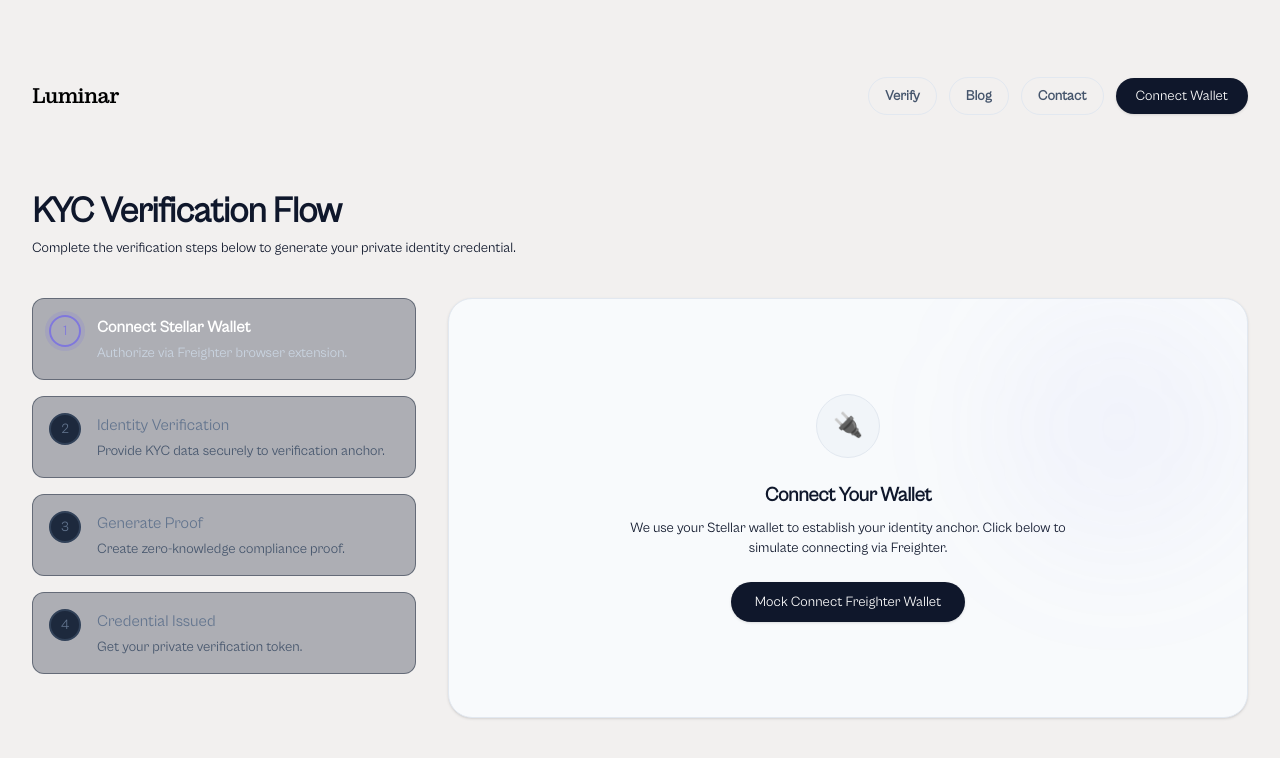
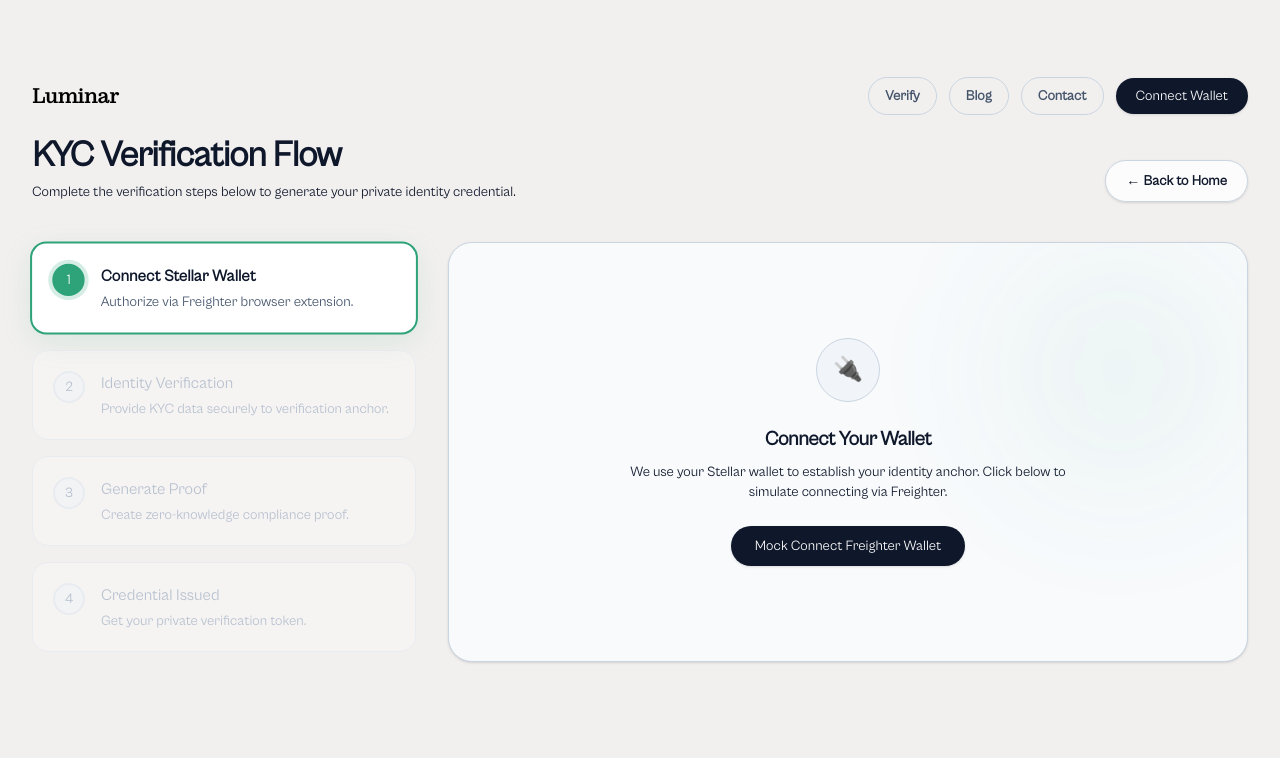
Before and after one commit to 0day-Ashish/luminar.io, a Next.js app in the folder frontend/: page /verify in a window 1280 px wide. Shown: the top 758 px of the page. Built offline with nearby package versions, Linux system fonts and the light colour scheme.

Commit message:
style: update primary color to emerald, standardize border colors to slate-300, and improve navigation layout in verify page

```diff
--- a/frontend/app/globals.css
+++ b/frontend/app/globals.css
@@ -3,7 +3,7 @@
 @config "../tailwind.config.ts";
 
 @theme {
-  --color-luminar: #7F77DD;
+  --color-luminar: #2EA37A;
   --font-cabinet: var(--font-cabinet);
   --font-zodiak: var(--font-zodiak);
 }
--- a/frontend/app/layout.tsx
+++ b/frontend/app/layout.tsx
@@ -61,19 +61,19 @@ export default function RootLayout({
                 <nav className="flex items-center space-x-3">
                   <Link
                     href="/verify"
-                    className="px-4 py-2 border border-slate-200 hover:border-slate-400 text-sm font-bold text-slate-600 hover:text-black rounded-full transition duration-200"
+                    className="px-4 py-2 border border-slate-300 hover:border-slate-400 text-sm font-bold text-slate-600 hover:text-black rounded-full transition duration-200"
                   >
                     Verify
                   </Link>
                   <Link
                     href="/blog"
-                    className="px-4 py-2 border border-slate-200 hover:border-slate-400 text-sm font-bold text-slate-600 hover:text-black rounded-full transition duration-200"
+                    className="px-4 py-2 border border-slate-300 hover:border-slate-400 text-sm font-bold text-slate-600 hover:text-black rounded-full transition duration-200"
                   >
                     Blog
                   </Link>
                   <Link
                     href="/contact"
-                    className="px-4 py-2 border border-slate-200 hover:border-slate-400 text-sm font-bold text-slate-600 hover:text-black rounded-full transition duration-200"
+                    className="px-4 py-2 border border-slate-300 hover:border-slate-400 text-sm font-bold text-slate-600 hover:text-black rounded-full transition duration-200"
                   >
                     Contact
                   </Link>
--- a/frontend/app/terms/page.tsx
+++ b/frontend/app/terms/page.tsx
@@ -4,7 +4,7 @@ export default function TermsPage() {
   return (
     <div className="max-w-3xl mx-auto px-4 sm:px-6 py-16 md:py-24 text-slate-800 font-cabinet">
       {/* Title & Header */}
-      <div className="border-b border-slate-200 pb-10 mb-12">
+      <div className="border-b border-slate-300 pb-10 mb-12">
         <h1 className="text-4xl sm:text-5xl font-bold tracking-tight text-slate-900 font-cabinet mb-4">
           Platform Terms of Service
         </h1>
@@ -29,7 +29,7 @@ export default function TermsPage() {
                 <div className="flex items-start gap-3">
                   <span className="font-bold text-slate-900 shrink-0">1.1.</span>
                   <p>
-                    The definitions and rules of interpretation in this clause 1 apply in this Agreement.
+                    The definitions and rules of interpretation in this clause 1 copy in this Agreement.
                   </p>
                 </div>
 
@@ -80,7 +80,7 @@ export default function TermsPage() {
         </section>
 
         {/* Clause 2: Use of the Platform */}
-        <section className="space-y-6 pt-8 border-t border-slate-200/60">
+        <section className="space-y-6 pt-8 border-t border-slate-300">
           <div className="flex items-start gap-4">
             <span className="text-lg font-bold text-slate-900 leading-none">2.</span>
             <div className="space-y-6 flex-grow">
--- a/frontend/app/verify/page.tsx
+++ b/frontend/app/verify/page.tsx
@@ -1,6 +1,7 @@
 "use client";
 
 import React, { useState } from "react";
+import Link from "next/link";
 import ProofStep from "../../components/ProofStep";
 import KYCForm from "../../components/KYCForm";
 import CredentialCard from "../../components/CredentialCard";
@@ -29,12 +30,20 @@ export default function VerifyPage() {
   };
 
   return (
-    <div className="flex-grow max-w-7xl mx-auto px-4 sm:px-6 lg:px-8 py-16 w-full">
-      <div className="mb-10">
-        <h1 className="text-3xl sm:text-4xl font-bold tracking-tight text-slate-900 font-cabinet">KYC Verification Flow</h1>
-        <p className="text-slate-550 text-sm mt-1.5 font-cabinet">
-          Complete the verification steps below to generate your private identity credential.
-        </p>
+    <div className="flex-grow max-w-7xl mx-auto px-4 sm:px-6 lg:px-8 pt-2 pb-16 w-full">
+      <div className="mb-10 flex flex-col sm:flex-row sm:items-end sm:justify-between gap-4">
+        <div>
+          <h1 className="text-3xl sm:text-4xl font-bold tracking-tight text-slate-900 font-cabinet">KYC Verification Flow</h1>
+          <p className="text-slate-550 text-sm mt-1.5 font-cabinet">
+            Complete the verification steps below to generate your private identity credential.
+          </p>
+        </div>
+        <Link
+          href="/"
+          className="px-5 py-2.5 border border-slate-300 hover:border-slate-400 text-sm font-bold text-slate-650 hover:text-black rounded-full transition duration-200 shadow-sm inline-flex items-center gap-1.5 bg-white/80 self-start sm:self-auto font-cabinet"
+        >
+          ← Back to Home
+        </Link>
       </div>
 
       <div className="grid grid-cols-1 lg:grid-cols-12 gap-8 items-start">
@@ -83,13 +92,13 @@ export default function VerifyPage() {
         </div>
 
         {/* Dynamic Action Pane */}
-        <div className="lg:col-span-8 bg-slate-50 border border-slate-200 rounded-3xl p-6 md:p-10 min-h-[420px] flex flex-col justify-center items-center relative overflow-hidden shadow-sm">
+        <div className="lg:col-span-8 bg-slate-50 border border-slate-300 rounded-3xl p-6 md:p-10 min-h-[420px] flex flex-col justify-center items-center relative overflow-hidden shadow-sm">
           {/* Subtle background glow */}
           <div className="absolute top-0 right-0 w-64 h-64 bg-luminar/5 rounded-full filter blur-3xl pointer-events-none"></div>
 
           {currentStep === "connect" && (
             <div className="text-center space-y-6 max-w-md">
-              <div className="w-16 h-16 rounded-full bg-slate-100 border border-slate-200 flex items-center justify-center text-slate-800 mx-auto text-2xl">
+              <div className="w-16 h-16 rounded-full bg-slate-100 border border-slate-300 flex items-center justify-center text-slate-800 mx-auto text-2xl">
                 🔌
               </div>
               <div className="space-y-2">
@@ -124,7 +133,7 @@ export default function VerifyPage() {
 
           {currentStep === "proof" && (
             <div className="text-center space-y-6 max-w-md">
-              <div className="w-16 h-16 rounded-full bg-slate-100 border border-slate-200 flex items-center justify-center text-slate-800 mx-auto text-2xl animate-pulse">
+              <div className="w-16 h-16 rounded-full bg-slate-100 border border-slate-300 flex items-center justify-center text-slate-800 mx-auto text-2xl animate-pulse">
                 🔐
               </div>
               <div className="space-y-2">
@@ -160,7 +169,7 @@ export default function VerifyPage() {
 
               <button
                 onClick={handleReset}
-                className="mt-4 px-5 py-2 border border-slate-200 bg-white hover:bg-slate-50 text-slate-700 text-sm font-medium rounded-full shadow-sm transition duration-200"
+                className="mt-4 px-5 py-2 border border-slate-300 bg-white hover:bg-slate-50 text-slate-700 text-sm font-medium rounded-full shadow-sm transition duration-200"
               >
                 Reset Demo Flow
               </button>
--- a/frontend/components/Footer.tsx
+++ b/frontend/components/Footer.tsx
@@ -46,7 +46,7 @@ export default function Footer() {
   }, []);
 
   return (
-    <footer ref={footerRef} className="sticky bottom-0 z-0 w-full bg-[#F2F0EF] pt-24 pb-16 px-4 sm:px-6 lg:px-12 border-t border-slate-200 overflow-hidden">
+    <footer ref={footerRef} className="sticky bottom-0 z-0 w-full bg-[#F2F0EF] pt-24 pb-16 px-4 sm:px-6 lg:px-12 border-t border-slate-300 overflow-hidden">
       <div className="max-w-7xl mx-auto flex flex-col">
         {/* Top Row: Socials & Links */}
         <div className="flex flex-col sm:flex-row items-center justify-between gap-6 pb-8">
@@ -56,7 +56,7 @@ export default function Footer() {
               href="https://linkedin.com"
               target="_blank"
               rel="noopener noreferrer"
-              className="w-9 h-9 bg-white rounded-lg border border-slate-200 flex items-center justify-center text-slate-650 hover:bg-slate-50 hover:border-slate-300 transition shadow-sm"
+              className="w-9 h-9 bg-white rounded-lg border border-slate-300 flex items-center justify-center text-slate-650 hover:bg-slate-50 hover:border-slate-400 transition shadow-sm"
             >
               <svg viewBox="0 0 24 24" className="w-4 h-4 fill-current">
                 <path d="M19 0h-14c-2.761 0-5 2.239-5 5v14c0 2.761 2.239 5 5 5h14c2.762 0 5-2.239 5-5v-14c0-2.761-2.238-5-5-5zm-11 19h-3v-11h3v11zm-1.5-12.268c-.966 0-1.75-.79-1.75-1.764s.784-1.764 1.75-1.764 1.75.79 1.75 1.764-.783 1.764-1.75 1.764zm13.5 12.268h-3v-5.604c0-3.368-4-3.113-4 0v5.604h-3v-11h3v1.765c1.396-2.586 7-2.777 7 2.476v6.759z"/>
@@ -66,7 +66,7 @@ export default function Footer() {
               href="https://x.com"
               target="_blank"
               rel="noopener noreferrer"
-              className="w-9 h-9 bg-white rounded-lg border border-slate-200 flex items-center justify-center text-slate-650 hover:bg-slate-50 hover:border-slate-300 transition shadow-sm"
+              className="w-9 h-9 bg-white rounded-lg border border-slate-300 flex items-center justify-center text-slate-650 hover:bg-slate-50 hover:border-slate-400 transition shadow-sm"
             >
               <svg viewBox="0 0 24 24" className="w-4 h-4 fill-current">
                 <path d="M18.244 2.25h3.308l-7.227 8.26 8.502 11.24H16.17l-5.214-6.817L4.99 21.75H1.68l7.73-8.835L1.254 2.25H8.08l4.713 6.231zm-1.161 17.52h1.833L7.084 4.126H5.117z"/>
--- a/frontend/components/ProofStep.tsx
+++ b/frontend/components/ProofStep.tsx
@@ -17,34 +17,37 @@ export default function ProofStep({
 }: ProofStepProps) {
   const statusStyles = {
     pending: {
-      circle: "bg-slate-800 border-slate-700 text-slate-500",
-      title: "text-slate-500",
+      container: "bg-white/40 border border-slate-200 opacity-60",
+      circle: "bg-slate-100 border-slate-200 text-slate-400",
+      title: "text-slate-400 font-medium",
+      description: "text-slate-400",
+    },
+    current: {
+      container: "bg-white border-2 border-luminar shadow-[0_8px_30px_rgba(46,163,122,0.12)] scale-[1.01]",
+      circle: "bg-luminar border-luminar text-white font-bold ring-4 ring-luminar/20",
+      title: "text-slate-900 font-bold",
       description: "text-slate-600",
     },
-    current: {
-      circle: "bg-luminar/10 border-luminar text-luminar ring-4 ring-luminar/20",
-      title: "text-white font-semibold",
-      description: "text-slate-300",
-    },
     completed: {
-      circle: "bg-luminar border-luminar text-black font-bold",
-      title: "text-slate-300",
-      description: "text-slate-400",
+      container: "bg-white/80 border border-slate-300 shadow-sm",
+      circle: "bg-emerald-500 border-emerald-500 text-white font-bold",
+      title: "text-slate-800 font-semibold",
+      description: "text-slate-500",
     },
   };
 
   const currentStyles = statusStyles[status];
 
   return (
-    <div className="flex items-start space-x-4 p-4 border border-slate-800/50 rounded-xl bg-slate-900/30">
+    <div className={`flex items-start space-x-4 p-5 rounded-2xl transition-all duration-300 ${currentStyles.container}`}>
       <div
-        className={`w-8 h-8 rounded-full border-2 flex items-center justify-center text-sm font-medium transition-all duration-300 ${currentStyles.circle}`}
+        className={`w-8 h-8 rounded-full border-2 flex items-center justify-center text-sm font-medium transition-all duration-300 shrink-0 ${currentStyles.circle}`}
       >
         {status === "completed" ? "✓" : stepNumber}
       </div>
       <div>
-        <h4 className={`text-base font-medium ${currentStyles.title}`}>{title}</h4>
-        <p className={`text-sm mt-1 ${currentStyles.description}`}>{description}</p>
+        <h4 className={`text-base font-cabinet transition-all duration-300 ${currentStyles.title}`}>{title}</h4>
+        <p className={`text-sm mt-1 font-cabinet transition-all duration-300 ${currentStyles.description}`}>{description}</p>
       </div>
     </div>
   );
--- a/frontend/tailwind.config.ts
+++ b/frontend/tailwind.config.ts
@@ -9,7 +9,7 @@ const config: Config = {
   theme: {
     extend: {
       colors: {
-        luminar: "#7F77DD",
+        luminar: "#2EA37A",
       },
       fontFamily: {
         cabinet: ["var(--font-cabinet)", "sans-serif"],
```
Also changed, not shown: frontend/app/page.tsx (+11 -11 lines), frontend/app/privacy/page.tsx (+6 -6 lines), frontend/public/assets/workshop.JPG (added).
